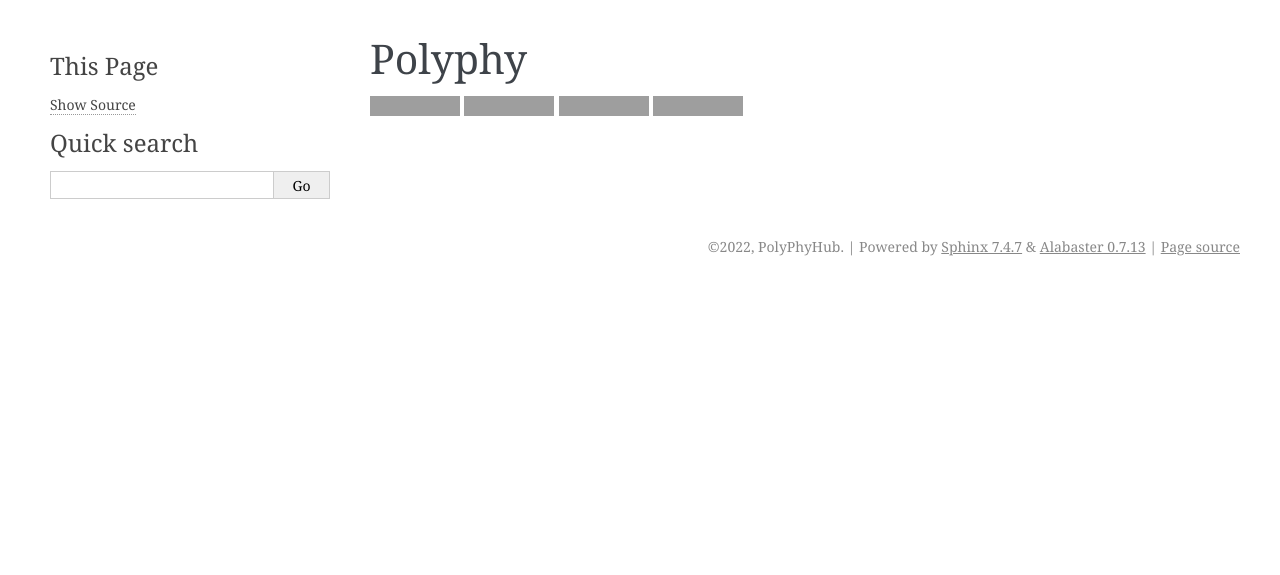
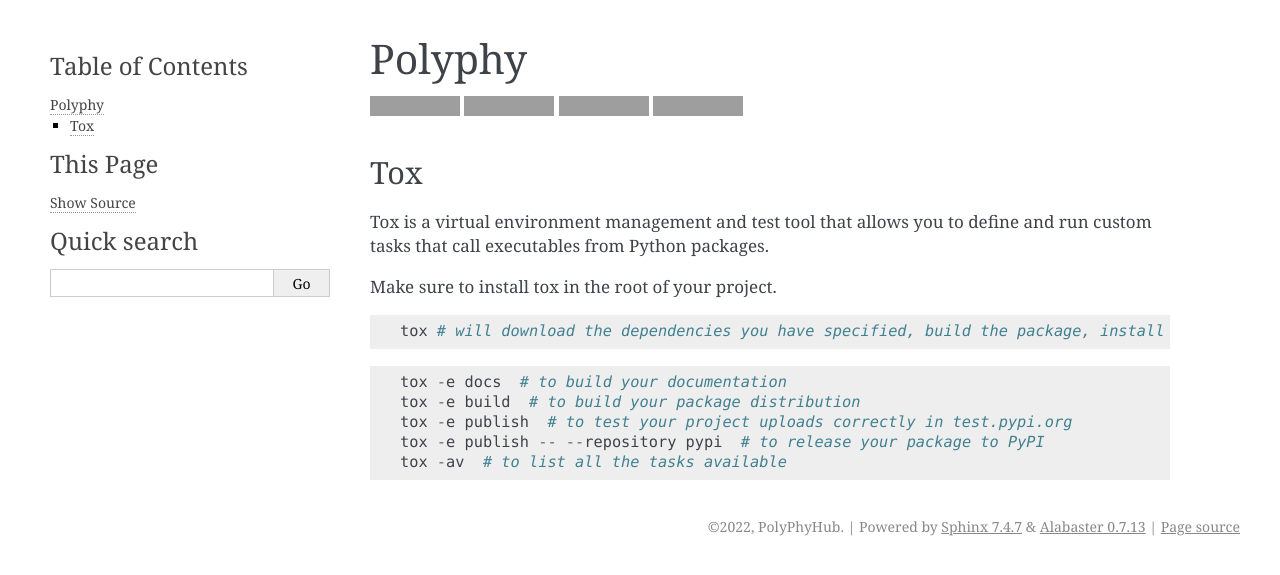
Before and after one commit to PolyPhyHub/PolyPhy, a Sphinx documentation site: the page built from docs/readme.rst, in a window 1280 px wide. Shown: the top 575 px of the page. Built offline with Sphinx 7.4.7, drawn with Linux system fonts in a browser that asks for light colours; the version number is read from the project's files by our own code; grey boxes are pictures that could not be loaded.

Commit message:
Add tox documentation

```diff
--- a/README.rst
+++ b/README.rst
@@ -13,3 +13,22 @@
    :alt: License
 .. image:: https://codecov.io/gh/PolyPhyHub/PolyPhy/branch/main/graph/badge.svg?token=D933raYfrG
    :target: https://codecov.io/gh/PolyPhyHub/PolyPhy
+
+Tox
+===
+
+Tox is a virtual environment management and test tool that allows you to define and run custom tasks that call executables from Python packages.
+
+Make sure to install tox in the root of your project.
+
+::
+
+   tox # will download the dependencies you have specified, build the package, install it in a virtual environment and run the tests using pytest.
+
+::
+
+    tox -e docs  # to build your documentation
+    tox -e build  # to build your package distribution
+    tox -e publish  # to test your project uploads correctly in test.pypi.org
+    tox -e publish -- --repository pypi  # to release your package to PyPI
+    tox -av  # to list all the tasks available
--- a/docs/index.rst
+++ b/docs/index.rst
@@ -35,7 +35,7 @@
    Authors <authors>
    Changelog <changelog>
    Code of Conduct <code_of_conduct>
-   Module Reference <api/modules>
+   Polyphy Api <api/modules>
 
 
 Indices and tables
--- a/requirements.txt
+++ b/requirements.txt
@@ -10,3 +10,4 @@
 taichi
 toml
 yapf
+tox
```
